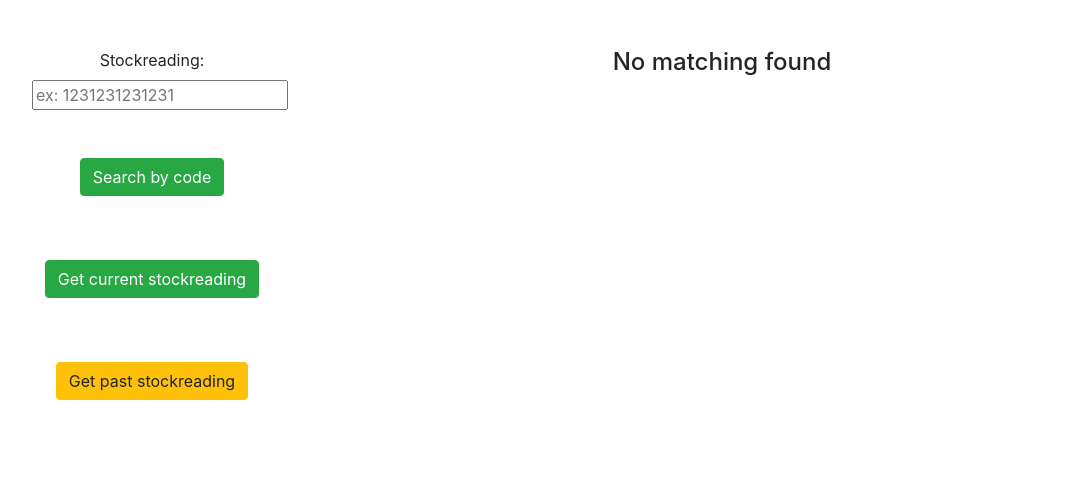
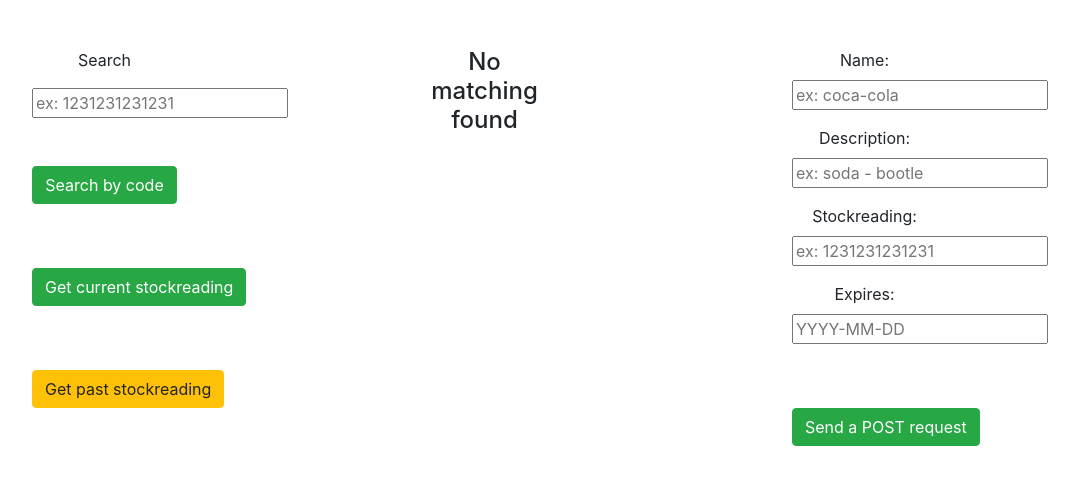
Before and after one commit to athd92/StockReadings, a Django app: page / in a window 1280 px wide. Shown: the top 485 px of the page, without its empty margins (68-1147 px from the left). Run offline with Django 3.2, Linux system fonts and the light colour scheme; some libraries are stand-ins or nearby versions.

Commit message:
post form added

```diff
--- a/products/main/forms.py
+++ b/products/main/forms.py
@@ -6,3 +6,12 @@ class SearchForm(forms.Form):
     """Stockreading form"""
 
     stockreading = forms.CharField(max_length=100, widget=forms.TextInput(attrs={'placeholder': 'ex: 1231231231231'}))
+
+
+class AddInfos(forms.Form):
+    """New product form"""
+
+    name = forms.CharField(max_length=200,widget=forms.TextInput(attrs={'placeholder': 'ex: coca-cola'}))
+    description = forms.CharField(max_length=200,widget=forms.TextInput(attrs={'placeholder': 'ex: soda - bootle'}))
+    stockreading = forms.CharField(max_length=20,widget=forms.TextInput(attrs={'placeholder': 'ex: 1231231231231'}))
+    expires = forms.DateField(widget=forms.DateInput(attrs={'placeholder': 'YYYY-MM-DD', 'required': 'required'}))
--- a/products/main/templates/index.html
+++ b/products/main/templates/index.html
@@ -1,4 +1,3 @@
-
 <link rel="stylesheet" href="https://maxcdn.bootstrapcdn.com/bootstrap/4.0.0/css/bootstrap.min.css"
     integrity="sha384-Gn5384xqQ1aoWXA+058RXPxPg6fy4IWvTNh0E263XmFcJlSAwiGgFAW/dAiS6JXm" crossorigin="anonymous">
 <script src="https://maxcdn.bootstrapcdn.com/bootstrap/4.0.0/js/bootstrap.min.js"
@@ -21,8 +20,8 @@
                     <div class="col">
                         <div class="col-6 mt-5" align="center">
                             <form action="{% url 'main:get_infos'%}" method="GET">
-                                {{form}}
-                                {% csrf_token %}
+                                <p>Search</p>
+                                <input type='text' name="stockreading" placeholder="ex: 1231231231231">
                                 <br>
                                 <button type="submit" class="btn btn-success mt-5">Search by code</button>
                             </form>
@@ -49,8 +48,8 @@
                                 <p>{{aliment.expires_at| date:"d M Y"}}</p>
                                 <h4>Scan history</h4>
                                 {% for infos in actions %}
-                                <div class='scroll' >
-                                <p>{{infos.updated_at| date:"d F Y - f"}}</p>
+                                <div class='scroll'>
+                                    <p>{{infos.updated_at| date:"d F Y - f"}}</p>
                                 </div>
                                 {%endfor%}
                                 {% comment %} <button type="submit" class="btn btn-success mt-5">Send a POST
@@ -58,7 +57,7 @@
                             </form>
                         </div>
                         {% empty%}
-                         <div class="col-6 mt-5" align="center">
+                        <div class="col-6 mt-5" align="center">
                             <form action="/send/" method="POST">
                                 <h4>No matching found</h4>
                             </form>
@@ -66,23 +65,23 @@
                         {% endfor %}
                         {% elif stockreading_list %}
                         <div class="col-6 mt-5" align="center">
-                        <h2 class='mt-5' >Current stockreadings</h2>
+                            <h2 class='mt-5'>Current stockreadings</h2>
                         </div>
                         {% for code in stockreading_list %}
                         <div class="col-6 " align="center">
-                        <hp>{{code}}</hp>
+                            <hp>{{code}}</hp>
                         </div>
                         {%endfor%}
                         {% elif expired_list %}
                         <div class="col-6 mt-5" align="center">
-                        <h2 class='mt-5' >Expired</h2>
+                            <h2 class='mt-5'>Expired</h2>
                         </div>
                         {% for expired in expired_list %}
                         <div class="col-6 " align="center">
 
-                        <p >{{expired.name}} - {{expired.description}}</p>
-                        <p style="color:red">Code {{expired.stockreading}}</p>
-                        <p >Expiré le {{expired.expires_at}}</p>
+                            <p>{{expired.name}} - {{expired.description}}</p>
+                            <p style="color:red">Code {{expired.stockreading}}</p>
+                            <p>Expiré le {{expired.expires_at}}</p>
 
 
                         </div>
@@ -95,4 +94,16 @@
                         </div>
                         {% endif %}
                     </div>
+                    <div class='col'>
+
+                        <div class="col-6 mt-5" align="center">
+                            <form action="{% url 'main:add_infos'%}" method="POST">
+                            {{add_form.as_p}}
+
+                               {% csrf_token %}
+
+                                <button type="submit" class="btn btn-success mt-5">Send a POST request</button>
+                            </form>
+                        </div>
+                    </div>
                 </div>
--- a/products/main/urls.py
+++ b/products/main/urls.py
@@ -9,6 +9,5 @@ urlpatterns = [
     path("get_infos", views.get_infos, name="get_infos"),
     path("get_all", views.get_all, name="get_all"),
     path("get_past", views.get_past, name="get_past"),
-
-
+    path("add_infos", views.add_infos, name="add_infos"),
 ]
--- a/products/main/views.py
+++ b/products/main/views.py
@@ -1,5 +1,5 @@
 from django.shortcuts import render
-from .forms import SearchForm
+from .forms import SearchForm, AddInfos
 from .models import Aliment, UpdateDate
 from datetime import datetime, date
 
@@ -11,7 +11,8 @@ def index(request):
         request (request): renders the index.html template
     """
     form = SearchForm()
-    context = {"form": form}
+    add_form = AddInfos()
+    context = {"form": form, "add_form": add_form}
     return render(request, "index.html", context)
 
 
@@ -23,15 +24,15 @@ def get_infos(request):
     """
     if request.method == "GET":
         now = datetime.now()
+        add_form = AddInfos()
+
         form = SearchForm()
         actions = []
         aliments = []
         data = request.GET.get("stockreading")
         try:
             res = Aliment.objects.get(stockreading=data)
-            action = UpdateDate.objects.create(
-                aliment_ref=res, updated_at=now
-            )
+            action = UpdateDate.objects.create(aliment_ref=res, updated_at=now)
             aliments.append(res)
         except:
             aliments = []
@@ -40,7 +41,12 @@ def get_infos(request):
         for i in history:
             actions.append(i)
 
-        context = {"aliments": aliments, "form": form, "actions": actions}
+        context = {
+            "aliments": aliments,
+            "form": form,
+            "actions": actions,
+            "add_form": add_form,
+        }
         return render(request, "index.html", context)
 
 
@@ -51,12 +57,17 @@ def get_all(request):
         request (GET request): request form index data
     """
     if request.method == "GET":
+        add_form = AddInfos()
         form = SearchForm()
         res = Aliment.objects.all()
         stockreading_list = []
         for i in res:
             stockreading_list.append(i.stockreading)
-        context = {"stockreading_list": stockreading_list, "form": form}
+        context = {
+            "stockreading_list": stockreading_list,
+            "form": form,
+            "add_form": add_form,
+        }
         return render(request, "index.html", context)
 
 
@@ -68,10 +79,39 @@ def get_past(request):
     """
     if request.method == "GET":
         form = SearchForm()
+        add_form = AddInfos()
         day = date.today()
         res = Aliment.objects.filter(expires_at__lte=day)
         expired_list = []
         for i in res:
             expired_list.append(i)
-        context = {"expired_list": expired_list, "form": form}
+        context = {
+            "expired_list": expired_list,
+            "form": form,
+            "add_form": add_form,
+        }
         return render(request, "index.html", context)
+
+
+def add_infos(request):
+    """Adding stockreading infos function"""
+    if request.method == "POST":
+        add_form = AddInfos()
+        form = SearchForm()
+        name = request.POST['name']
+        description = request.POST['description']
+        stockreading = request.POST['stockreading']
+        expires_at = request.POST['expires']
+        created_at = datetime.now()
+        try:
+            Aliment.objects.create(
+                name=name,
+                description=description,
+                created_at=created_at,
+                stockreading=stockreading,
+                expires_at=expires_at,
+            )
+        except:
+            print("SAVE ERROR")
+        context = {"form": form, "add_form": add_form}
+        return render(request, "index.html", context)
```
Also changed, not shown: products/products/settings.py (+5 -2 lines), products/db.sqlite3.
